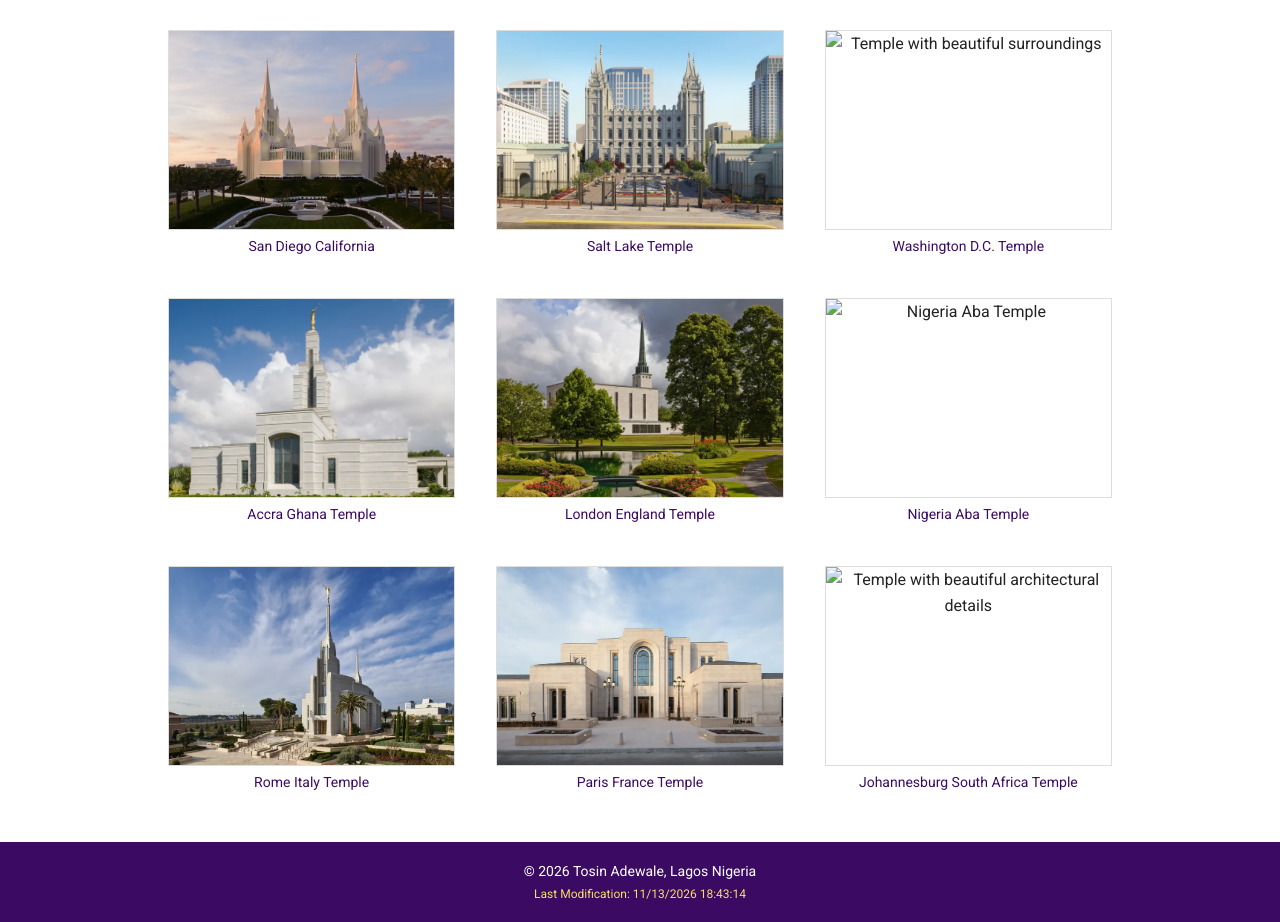
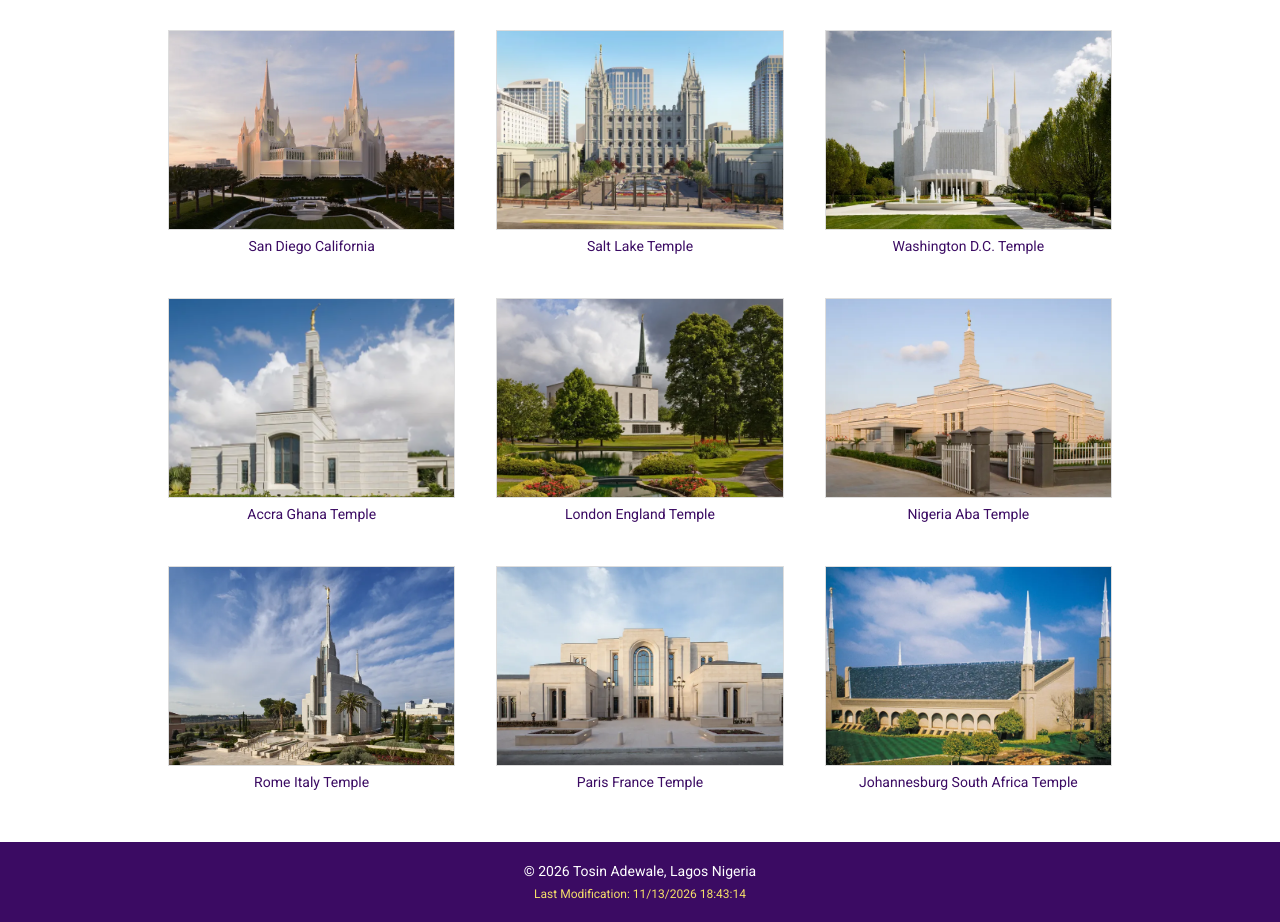
Before and after one commit to Tosmel2/wdd131, a plain HTML site: page temples.html in a window 1280 px wide. Shown: the part 151-1073 px from the top of the page. Drawn offline with Linux system fonts and the light colour scheme.

Commit message:
necessary files and images updated

```diff
--- a/temples.html
+++ b/temples.html
@@ -56,7 +56,7 @@
             </figure>
 
             <figure>
-                <img src="./images/washington_dc.webp"
+                <img src="./images/washington.webp"
                     alt="Temple with beautiful surroundings"
                     loading="lazy">
                 <figcaption>Washington D.C. Temple</figcaption>
@@ -77,7 +77,7 @@
             </figure>
 
             <figure>
-                <img src="./images/nigeria_aba.webp"
+                <img src="./images/aba_nigeria.webp"
                     alt="Nigeria Aba Temple"
                     loading="lazy">
                 <figcaption>Nigeria Aba Temple</figcaption>
@@ -98,7 +98,7 @@
             </figure>
 
             <figure>
-                <img src="./images/johannesburg_south_africa.webp"
+                <img src="./images/johannesburg.webp"
                     alt="Temple with beautiful architectural details"
                     loading="lazy">
                 <figcaption>Johannesburg South Africa Temple</figcaption>
```
